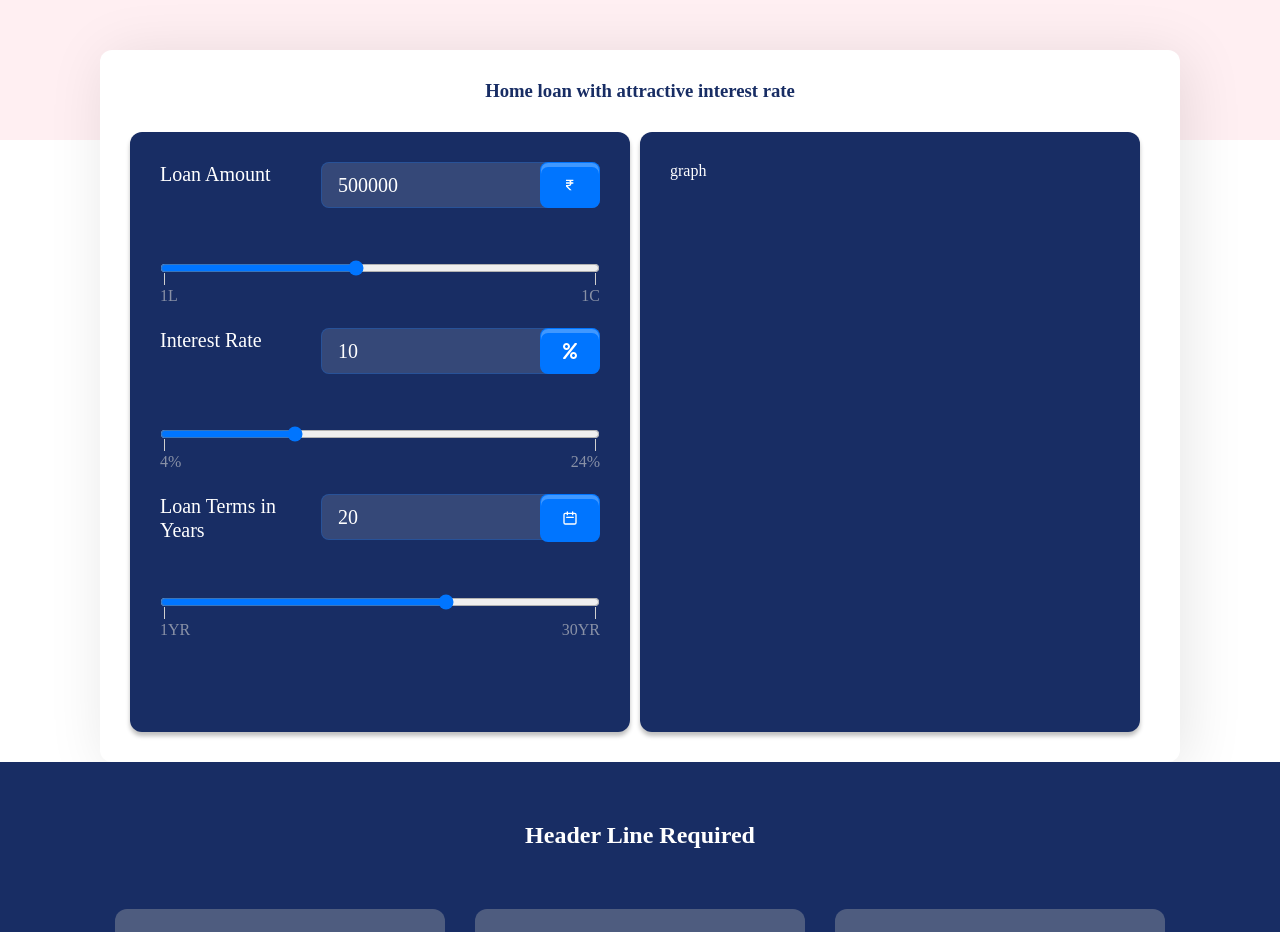
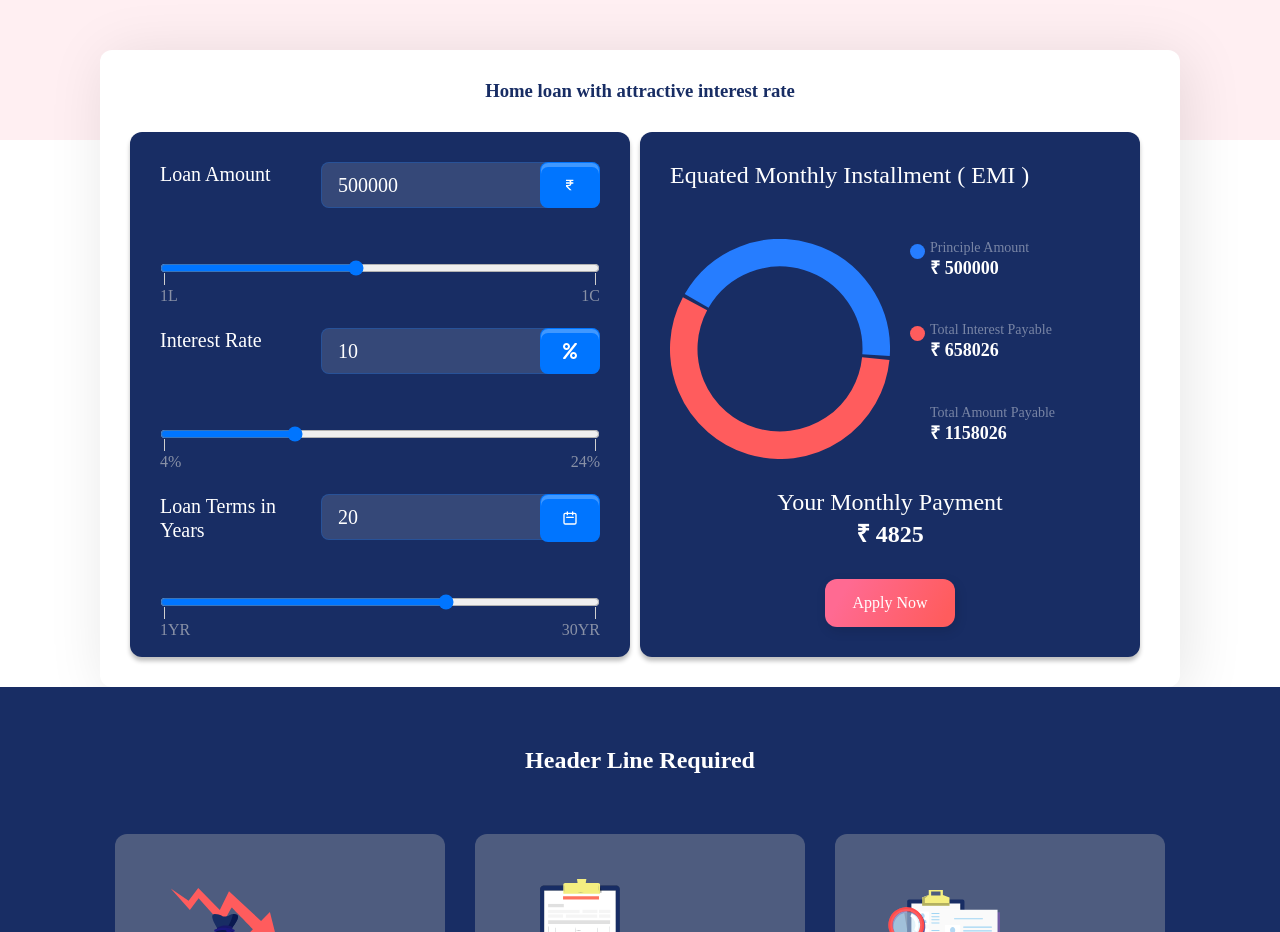
Before and after one commit to madhurrajput23/credhub-ui, a React (Create React App) app: page / in a window 1280 px wide. Shown: the part 660-1592 px from the top of the page. Built offline with nearby package versions, Linux system fonts and the light colour scheme.

Commit message:
added calculator

```diff
--- a/package.json
+++ b/package.json
@@ -9,6 +9,7 @@
     "react": "^18.2.0",
     "react-dom": "^18.2.0",
     "react-icons": "^4.7.1",
+    "react-minimal-pie-chart": "^8.4.0",
     "react-scripts": "5.0.1",
     "web-vitals": "^2.1.4"
   },
--- a/src/components/calculator/Calculator.css
+++ b/src/components/calculator/Calculator.css
@@ -21,7 +21,6 @@
   background: #182d64;
   box-shadow: 0px 4px 4px rgba(0, 0, 0, 0.25);
   border-radius: 12px;
-  height: 600px;
   color: #ffffff;
   padding: 30px;
   width: 500px;
@@ -116,3 +115,86 @@
   margin-top: -5px;
   color: rgba(207, 207, 207, 0.62);
 }
+
+.calculator_graph {
+  display: flex;
+  flex-direction: column;
+  gap: 30px;
+}
+
+.calculator_graph_title {
+  font-weight: 500;
+  font-size: 24px;
+}
+
+.calculator_graph_box {
+  height: 220px;
+  display: flex;
+  gap: 40px;
+
+  margin-top: 20px;
+}
+
+.calculator_graph_values {
+  display: flex;
+  flex-direction: column;
+  gap: 40px;
+}
+
+.calculator_graph_value_box {
+  /* @TODO: add later */
+  position: relative;
+}
+.interest_amount_bullet {
+  position: absolute;
+  top: 5px;
+  left: -20px;
+  height: 15px;
+  width: 15px;
+  border-radius: 50%;
+  background-color: #ff5c5d;
+}
+.principle_amount_bullet {
+  position: absolute;
+  top: 5px;
+  left: -20px;
+  height: 15px;
+  width: 15px;
+  border-radius: 50%;
+  background-color: #267dff;
+}
+
+.calculator_graph_value_title {
+  font-size: 14px;
+  line-height: 17px;
+
+  color: rgba(255, 255, 255, 0.42);
+}
+
+.calculator_graph_value_item {
+  font-weight: 700;
+  font-size: 18px;
+  line-height: 141.2%;
+  /* or 25px */
+
+  color: #ffffff;
+}
+
+.calculator_emi {
+  display: flex;
+  flex-direction: column;
+  align-items: center;
+  width: 100%;
+}
+.calculator_emi_title {
+  font-size: 24px;
+}
+.calculator_emi_value {
+  font-weight: 700;
+  font-size: 24px;
+}
+
+.calculator_graph_button {
+  display: flex;
+  justify-content: center;
+}
--- a/src/components/calculator/Calculator.js
+++ b/src/components/calculator/Calculator.js
@@ -1,14 +1,50 @@
-import React, { useState } from "react";
+import React, { useEffect, useState } from "react";
 import "./Calculator.css";
 import CalculatorInput from "./CalculatorInput";
 import { BiRupee } from "react-icons/bi";
 import { FaPercent } from "react-icons/fa";
 import { HiOutlineCalendar } from "react-icons/hi";
+import { PieChart } from "react-minimal-pie-chart";
 
 const Calculator = () => {
   const [loanAmount, setLoanAmount] = useState(500000);
   const [loanInterestPercentage, setLoanInterestPercentage] = useState(10);
   const [loanYears, setLoanYears] = useState(20);
+
+  const [monthlyEMI, setMonthlyEMI] = useState(0);
+  const [totalPayableAmount, setTotalPayableAmount] = useState(0);
+  const [interestPayableAmount, setInterestPayableAmount] = useState(0);
+
+  const calculateEmi = (amount, interestRate, years) => {
+    const monthlyTenure = years * 12;
+    const rate = interestRate / 12 / 100; // loan interest per year / 100 = loan percentage
+    return (
+      (amount * rate * (1 + rate) ** monthlyTenure) /
+      ((1 + rate) ** monthlyTenure - 1)
+    );
+  };
+
+  const calculateTotalPayableAmount = (emiPerMonth, totalMonths) =>
+    emiPerMonth * totalMonths;
+
+  const calculateInterestPayableAmount = (totalAmount, principleAmount) =>
+    totalAmount - principleAmount;
+
+  useEffect(() => {
+    setMonthlyEMI(calculateEmi(loanAmount, loanInterestPercentage, loanYears));
+  }, [loanAmount, loanInterestPercentage, loanYears]);
+
+  useEffect(() => {
+    setTotalPayableAmount(
+      calculateTotalPayableAmount(monthlyEMI, loanYears * 12)
+    );
+  }, [monthlyEMI, loanYears]);
+
+  useEffect(() => {
+    setInterestPayableAmount(
+      calculateInterestPayableAmount(totalPayableAmount, loanAmount)
+    );
+  }, [totalPayableAmount, loanAmount]);
 
   return (
     <div className="calculator_main">
@@ -46,7 +82,70 @@ const Calculator = () => {
             setValue={setLoanYears}
           />
         </div>
-        <div className="calculator_graph">graph</div>
+        <div className="calculator_graph">
+          <div className="calculator_graph_title">
+            Equated Monthly Installment ( EMI )
+          </div>
+          <div className="calculator_graph_box">
+            <div className="calculator_graph_container">
+              <PieChart
+                data={[
+                  {
+                    title: "Principle Amount",
+                    value: loanAmount,
+                    color: "#267DFF",
+                  },
+                  {
+                    title: "Interest Payable",
+                    value: interestPayableAmount,
+                    color: "#FF5C5D",
+                  },
+                ]}
+                lineWidth={25}
+                startAngle={210}
+                paddingAngle={2}
+                animate={true}
+              />
+            </div>
+            <div className="calculator_graph_values">
+              <div className="calculator_graph_value_box">
+                <span className="principle_amount_bullet"></span>
+                <div className="calculator_graph_value_title">
+                  Principle Amount
+                </div>
+                <div className="calculator_graph_value_item">
+                  ₹ {loanAmount}
+                </div>
+              </div>
+              <div className="calculator_graph_value_box">
+                <span className="interest_amount_bullet"></span>
+                <div className="calculator_graph_value_title">
+                  Total Interest Payable
+                </div>
+                <div className="calculator_graph_value_item">
+                  ₹ {interestPayableAmount.toFixed(0)}
+                </div>
+              </div>
+              <div className="calculator_graph_value_box">
+                <div className="calculator_graph_value_title">
+                  Total Amount Payable
+                </div>
+                <div className="calculator_graph_value_item">
+                  ₹ {totalPayableAmount.toFixed(0)}
+                </div>
+              </div>
+            </div>
+          </div>
+          <div className="calculator_emi">
+            <div className="calculator_emi_title">Your Monthly Payment</div>
+            <div className="calculator_emi_value">
+              ₹ {monthlyEMI.toFixed(0)}
+            </div>
+          </div>
+          <div className="calculator_graph_button">
+            <button className="primary_button">Apply Now</button>
+          </div>
+        </div>
       </div>
     </div>
   );
--- a/src/components/calculator/CalculatorInput.js
+++ b/src/components/calculator/CalculatorInput.js
@@ -20,7 +20,14 @@ const CalculatorInput = ({
             type="number"
             value={value}
             onChange={(e) => {
-              setValue(Number(e.target.value));
+              const enteredValue = Number(e.target.value);
+              if (enteredValue < min) {
+                setValue(min);
+              } else if (enteredValue > max) {
+                setValue(max);
+              } else {
+                setValue(Number(e.target.value));
+              }
             }}
           />
           <div className="calculator_input_icon">{inputIcon}</div>
```
Also changed, not shown: 1 other file (tests, documents, lock files or other folders).
